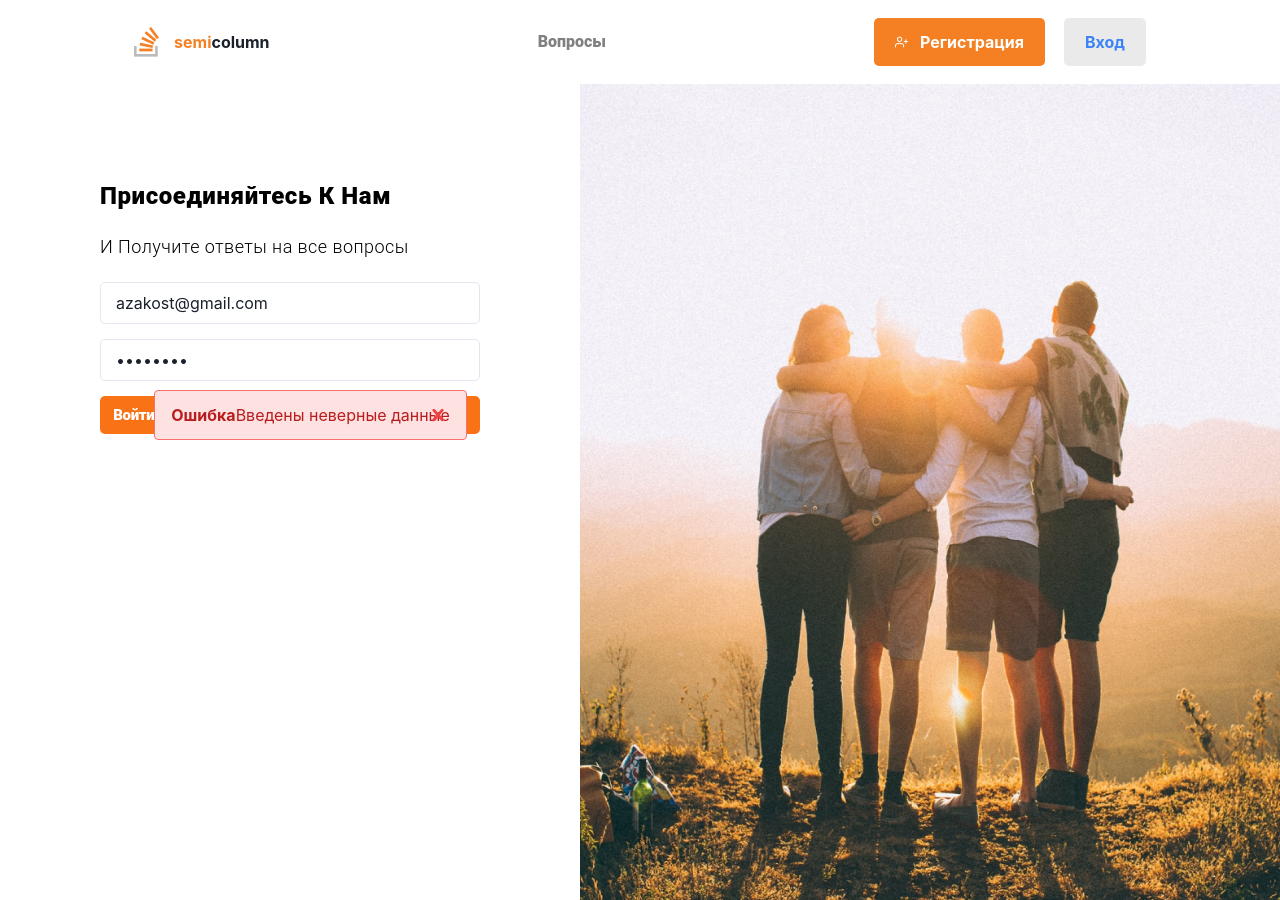
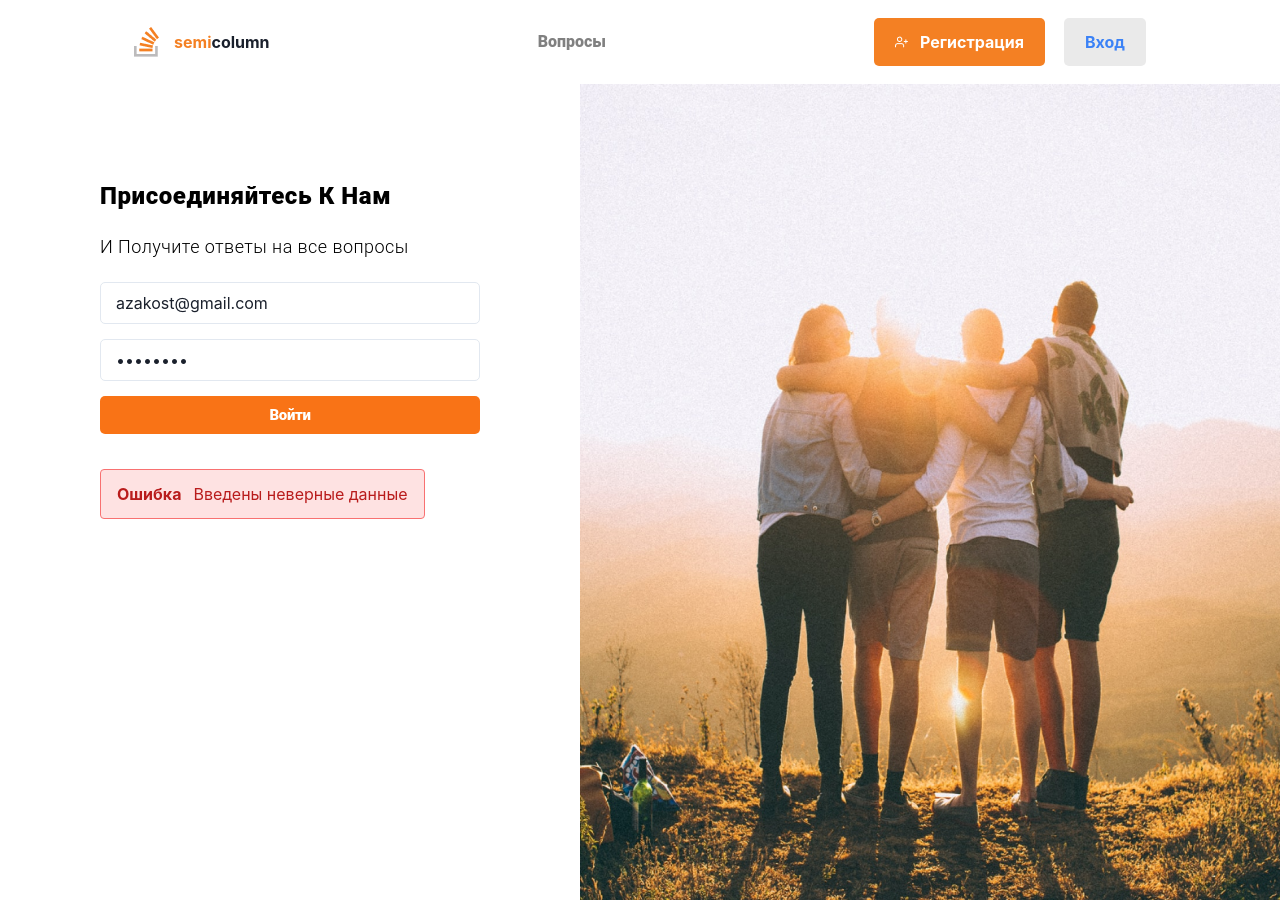
Before and after one commit to cofeek-codes/year3half2, a React (Vite) app in the folder kp/project/: page /auth/login in a window 1280 px wide. Both pictures are taken after a click on the button "Войти". Built offline with nearby package versions, Linux system fonts and the light colour scheme.

Commit message:
login redirect

```diff
--- a/kp/project/src/components/Auth/LoginForm.tsx
+++ b/kp/project/src/components/Auth/LoginForm.tsx
@@ -1,4 +1,4 @@
-import { Link } from "react-router-dom"
+import { Link, redirect } from "react-router-dom"
 import AuthFromTitle from "./AuthFromTitle"
 import { useState } from "react"
 import { useAuthStore } from "../../store/authStore"
@@ -27,7 +27,8 @@ const LoginForm = () => {
       let candidate = registeredUsers.find(u => (u.email == creds.email) && (u.password == creds.password)) // login candidate
       if (!candidate) setLoginError(true)
       loginToStorage(candidate)
-
+      redirect('/')
+      console.log('this should redirect')
    }
    return <div className="w-[580px] h-[785px] px-[100px] py-[96px] flex-col justify-start items-start gap-5 inline-flex">
       <AuthFromTitle />
@@ -37,19 +38,20 @@ const LoginForm = () => {
          <button type="submit">
             <div className="w-[380px] h-[38px] relative bg-orange-500 rounded-[5px] flex items-center justify-center">
                <div className="text-white text-[15px] font-black font-['Roboto'] tracking-tight">Войти</div>
-               {loginError && (
-                  <div class="bg-red-100 border border-red-400 text-red-700 px-4 py-3 rounded relative" role="alert">
-                     <strong class="font-bold">Ошибка</strong>
-                     <span class="block sm:inline">Введены неверные данные</span>
-                     <span class="absolute top-0 bottom-0 right-0 px-4 py-3">
-                        <svg class="fill-current h-6 w-6 text-red-500" role="button" xmlns="http://www.w3.org/2000/svg" viewBox="0 0 20 20"><title>Close</title><path d="M14.348 14.849a1.2 1.2 0 0 1-1.697 0L10 11.819l-2.651 3.029a1.2 1.2 0 1 1-1.697-1.697l2.758-3.15-2.759-3.152a1.2 1.2 0 1 1 1.697-1.697L10 8.183l2.651-3.031a1.2 1.2 0 1 1 1.697 1.697l-2.758 3.152 2.758 3.15a1.2 1.2 0 0 1 0 1.698z" /></svg>
-                     </span>
-                  </div>
-               )}
+
             </div>
-         </button>
-      </form>
-   </div>
+         </button >
+         {loginError && (
+            <div>
+               <div className="bg-red-100 border border-red-400 mt-5 text-red-700 px-4 py-3 rounded relative" role="alert" >
+                  <strong className="font-bold mr-3">Ошибка</strong>
+                  <span className="block sm:inline">Введены неверные данные</span>
+               </div>
+            </div>
+
+         )}
+      </form >
+   </div >
 
 }
 
```
